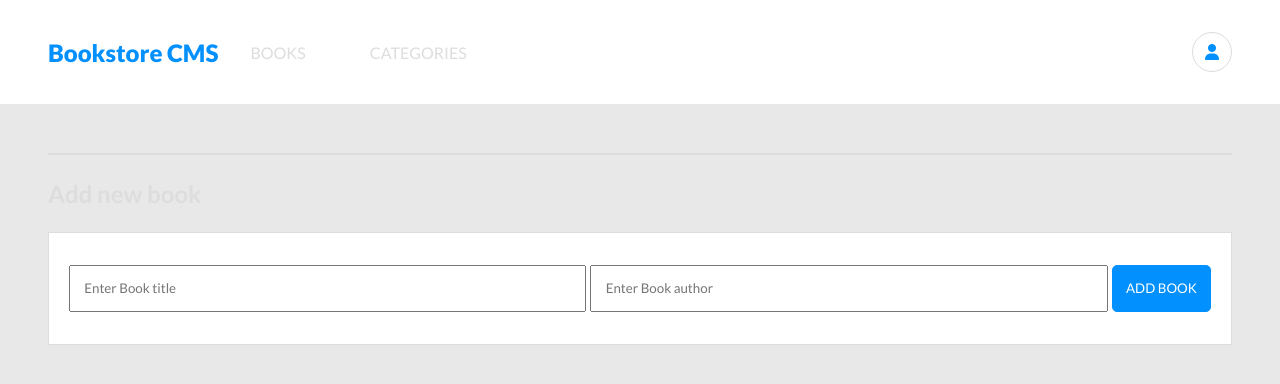
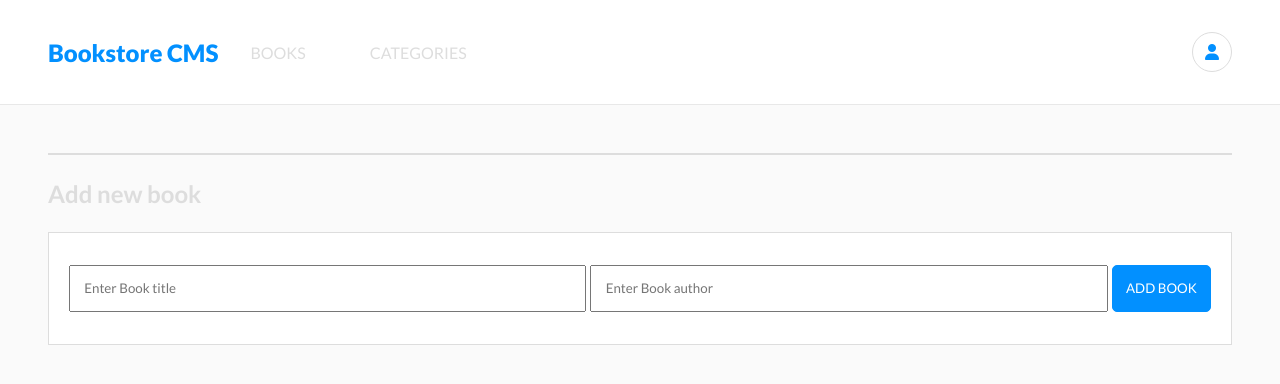
Before and after one commit to Felix45/bookstore, a React (Create React App) app: page / in a window 1280 px wide. Shown: the top 384 px of the page. Built offline with nearby package versions, Linux system fonts and the light colour scheme; no server answers.

Commit message:
Change background color to match the zeplin design

```diff
--- a/src/App.css
+++ b/src/App.css
@@ -7,8 +7,17 @@
   font-family: 'Lato', sans-serif;
 }
 
+:root {
+  --white: #fff;
+  --gray: #ddd;
+  --dark: #e8e8e8;
+  --blue: dodgerblue;
+  --button: #0290ff;
+  --bgcolor: #fafafa;
+}
+
 body {
-  background-color: var(--dark);
+  background-color: var(--bgcolor);
 }
 
 ul,
@@ -47,14 +56,6 @@ form input[type=text] {
   color: var(--button);
   border-radius: 50%;
   border: 1px solid var(--gray);
-}
-
-:root {
-  --white: #fff;
-  --gray: #ddd;
-  --dark: #e8e8e8;
-  --blue: dodgerblue;
-  --button: #0290ff;
 }
 
 .container-fluid {
```
